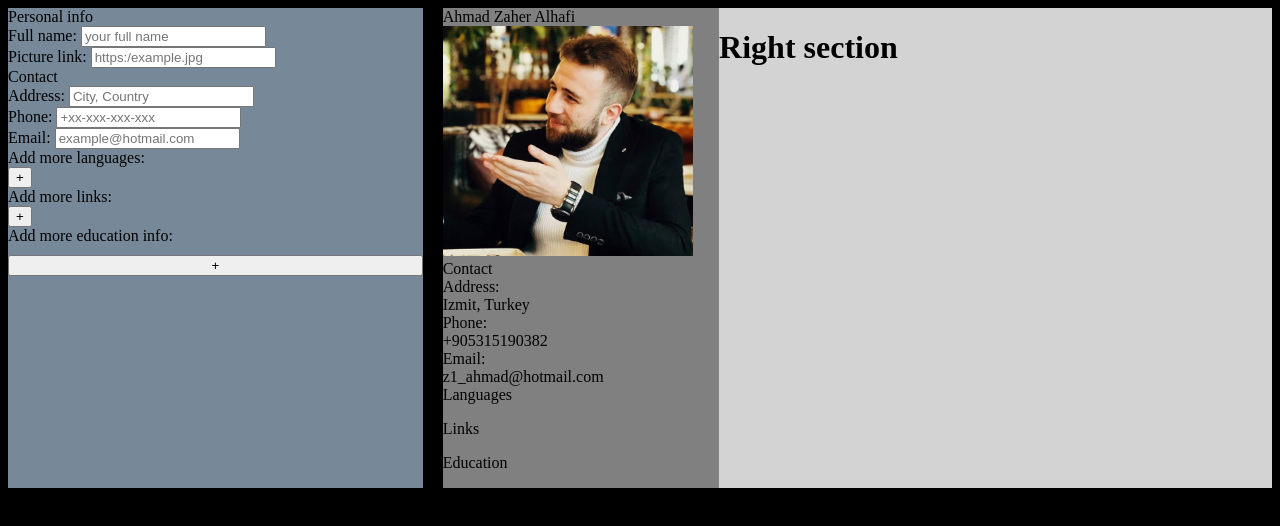
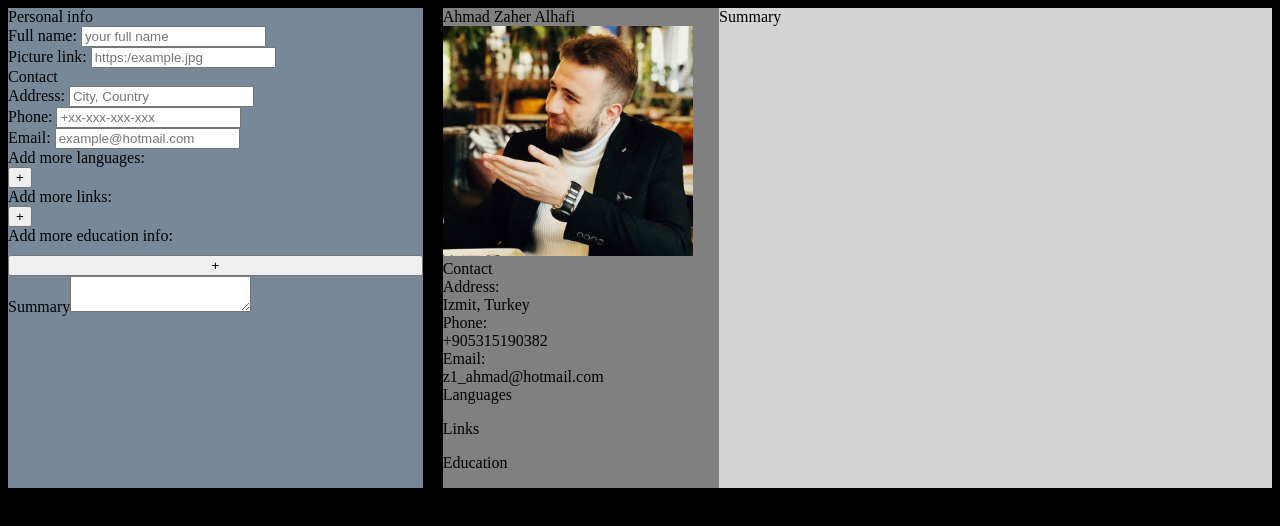
Before and after one commit to Ahmad-Zaher-Alhafi/cv-application, a React (Vite) app in the folder cv-application/: page / in a window 1280 px wide. Shown: the top 526 px of the page. Built offline with nearby package versions, Linux system fonts and the light colour scheme.

Commit message:
Vanial edit and result summary section

```diff
--- a/cv-application/src/components/content.jsx
+++ b/cv-application/src/components/content.jsx
@@ -17,6 +17,8 @@ function Content() {
 
   const [educations, setEducations] = useState([]);
 
+  const [summary, setSummary] = useState("");
+
   return (
     <div className="content">
       <EditContent
@@ -31,6 +33,8 @@ function Content() {
         setLinks={setLinks}
         educations={educations}
         setEducations={setEducations}
+        summary={summary}
+        setSummary={setSummary}
       ></EditContent>
 
       <ResultContent
@@ -42,6 +46,7 @@ function Content() {
         languages={languages}
         links={links}
         educations={educations}
+        summary={summary}
       ></ResultContent>
     </div>
   );
--- a/cv-application/src/components/edit-section/editContent.jsx
+++ b/cv-application/src/components/edit-section/editContent.jsx
@@ -3,6 +3,7 @@ import EditContactSection from "./editContactSection";
 import EditLanguagesSection from "./editLanguagesSection";
 import EditLinksSection from "./editLinksSection";
 import EditUlSection from "./editUlSection";
+import EditSummarySection from "./editSummarySection";
 
 function EditContent({
   setFullName,
@@ -16,6 +17,8 @@ function EditContent({
   setLinks,
   educations,
   setEducations,
+  summary,
+  setSummary,
 }) {
   return (
     <div className="editSection">
@@ -43,6 +46,11 @@ function EditContent({
         title={"Add more education info: "}
       ></EditUlSection>
 
+      <EditSummarySection
+        summary={summary}
+        setSummary={setSummary}
+      ></EditSummarySection>
+
       {/*
     education section
     summary section
--- /dev/null
+++ b/cv-application/src/components/edit-section/editSummarySection.jsx
@@ -0,0 +1,17 @@
+function EditSummarySection({ summary, setSummary }) {
+  return (
+    <div className="editSummarySection">
+      <label htmlFor="summary">Summary</label>
+      <textarea
+        name="summary"
+        id="summary"
+        value={summary}
+        onChange={(event) => {
+          setSummary(event.target.value);
+        }}
+      ></textarea>
+    </div>
+  );
+}
+
+export default EditSummarySection;
--- a/cv-application/src/components/result-section/resultContent.jsx
+++ b/cv-application/src/components/result-section/resultContent.jsx
@@ -4,6 +4,7 @@ import ContactSection from "./contactSection";
 import LanguagesSection from "./languagesSeciton";
 import LinksSection from "./linksSeciton";
 import UlSection from "./ulSection";
+import SummarySection from "./summarySection";
 
 function ResultContent({
   name,
@@ -14,6 +15,7 @@ function ResultContent({
   languages,
   links,
   educations,
+  summary,
 }) {
   return (
     <div className="resultSection">
@@ -33,7 +35,7 @@ function ResultContent({
         <UlSection title={"Education"} contents={educations}></UlSection>
       </div>
       <div className="rightSection">
-        <h1>Right section</h1>
+        <SummarySection summary={summary}></SummarySection>
       </div>
     </div>
   );
--- /dev/null
+++ b/cv-application/src/components/result-section/summarySection.jsx
@@ -0,0 +1,10 @@
+function SummarySection({ summary }) {
+  return (
+    <div className="summarySection">
+      <div className="summarySectionTitle">Summary</div>
+      <pre className="summarySectionContent">{summary}</pre>
+    </div>
+  );
+}
+
+export default SummarySection;
```
